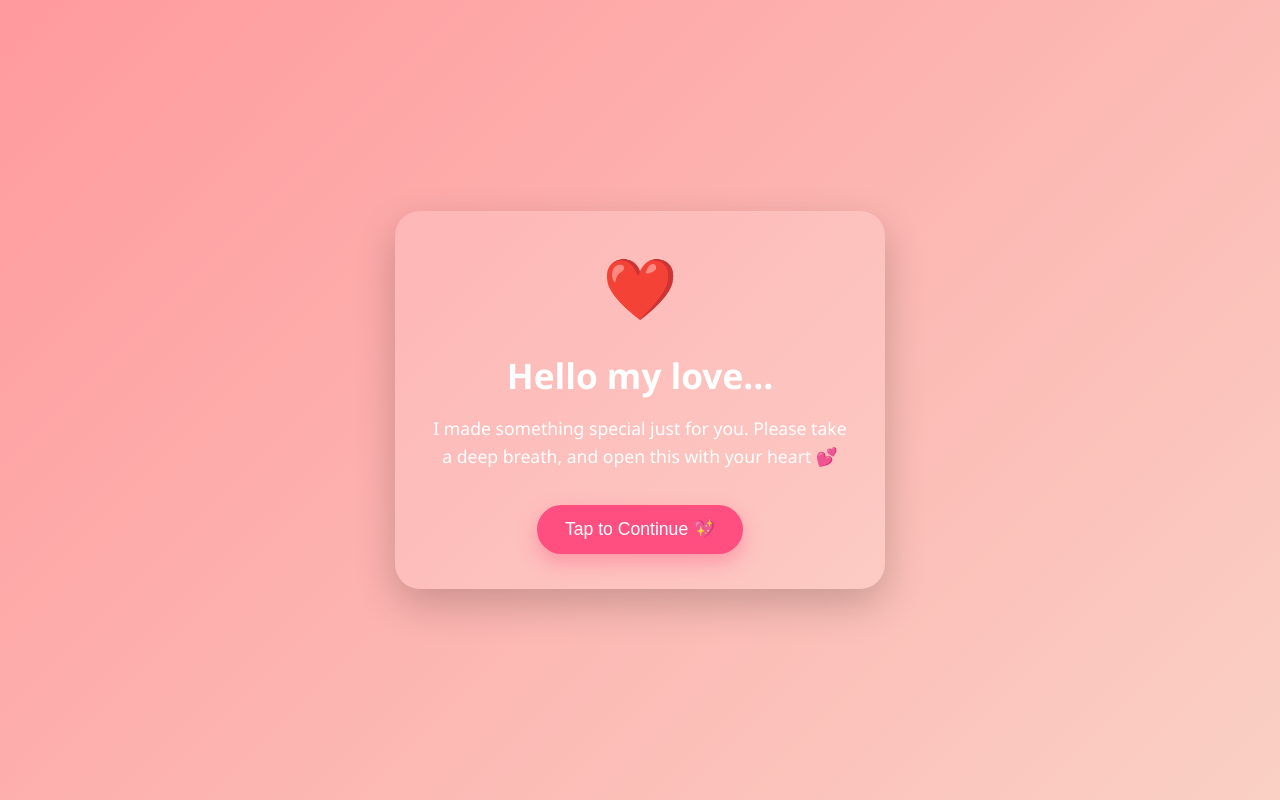
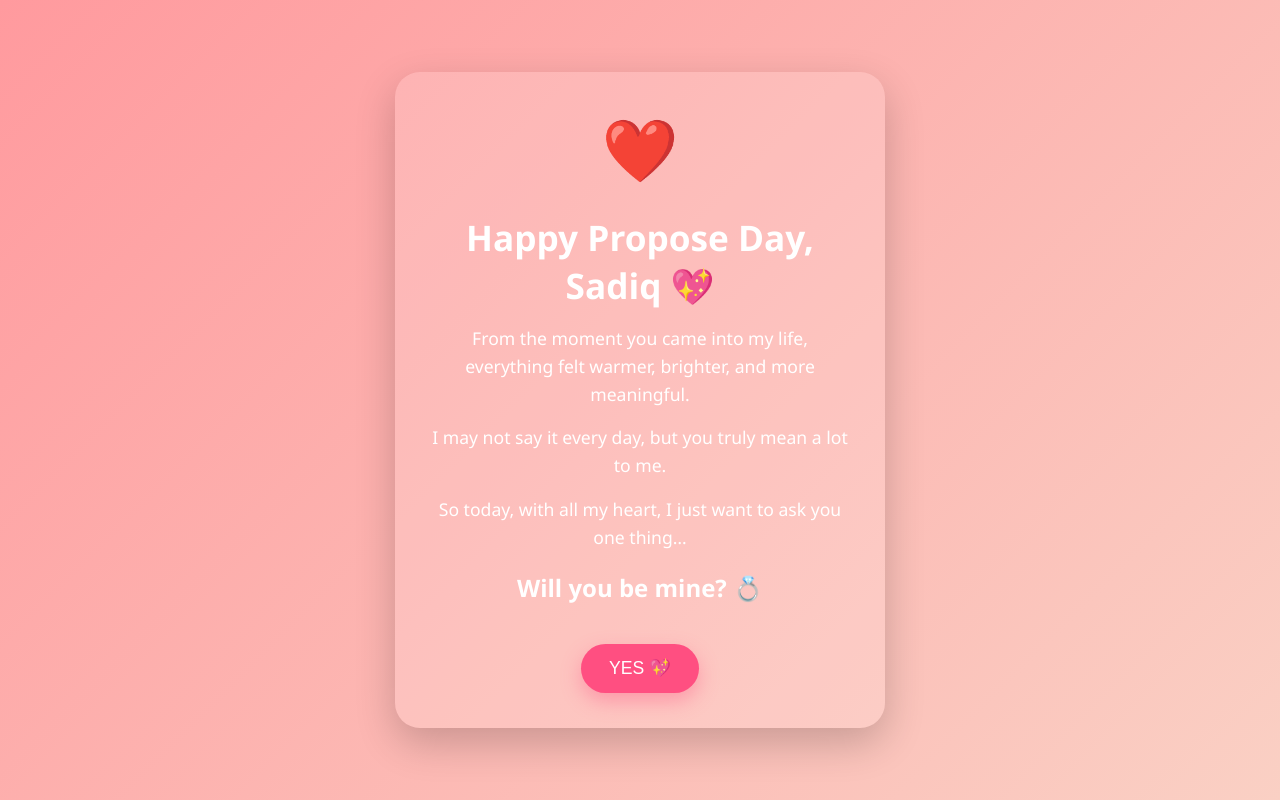
Before and after one commit to drmisbah932-hub/Propose-day, a plain HTML site: page index.html in a window 1280 px wide. Both pictures are taken after a click on the button "Tap to Continue 💖". Drawn offline with Linux system fonts and the light colour scheme.

Commit message:
Final Propose Day page

```diff
--- a/index.html
+++ b/index.html
@@ -125,4 +125,17 @@ button:hover {
 </audio>
 
 <script>
-function enterSite
+function enterSite() {
+  document.getElementById("intro").classList.add("hidden");
+  document.getElementById("proposal").classList.remove("hidden");
+}
+
+function sayYes() {
+  document.getElementById("music").play();
+  document.getElementById("finalMessage").classList.remove("hidden");
+  alert("You just said YES 💖 This is my favorite moment 🥹");
+}
+</script>
+
+</body>
+</html>
```
